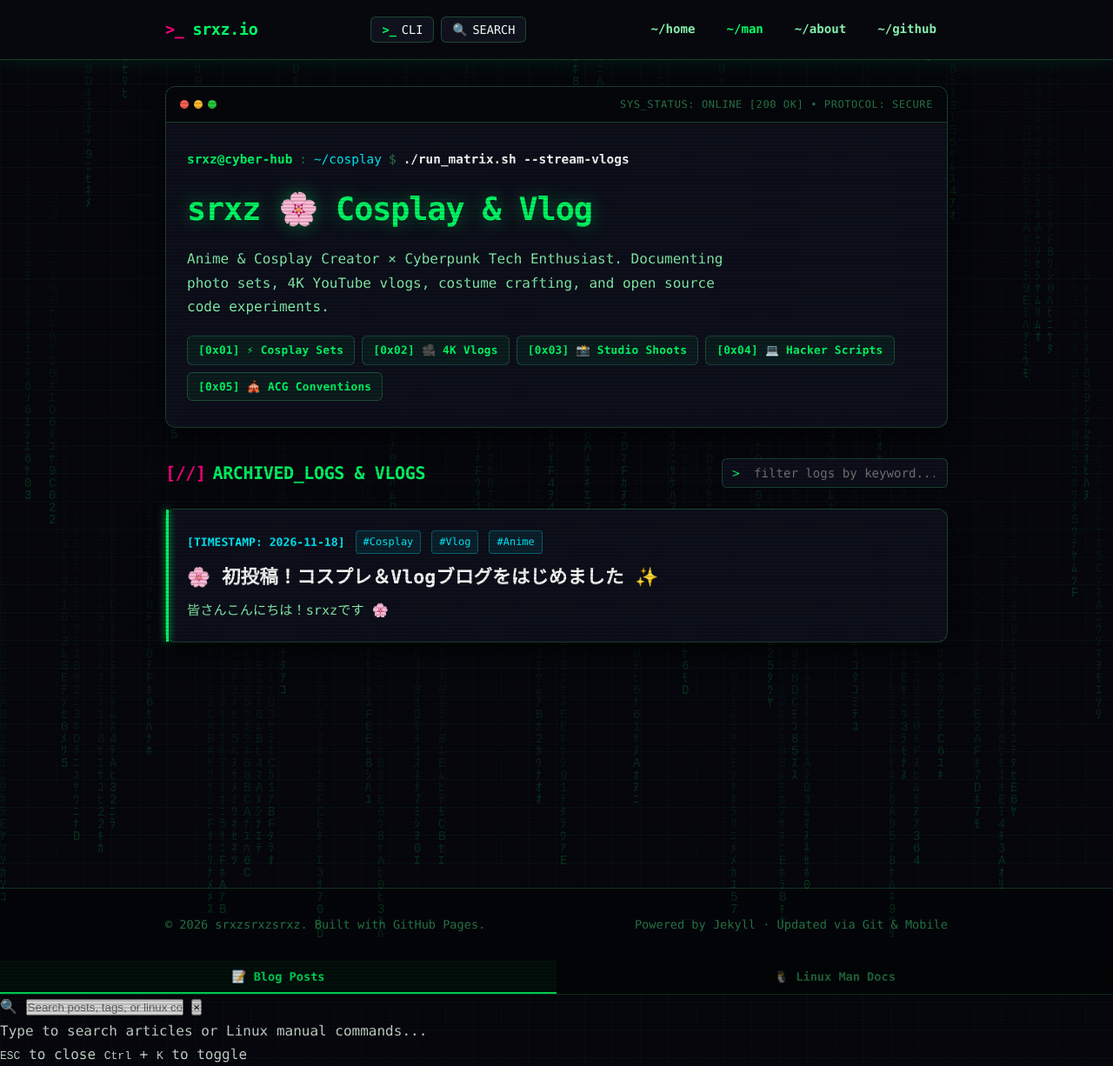
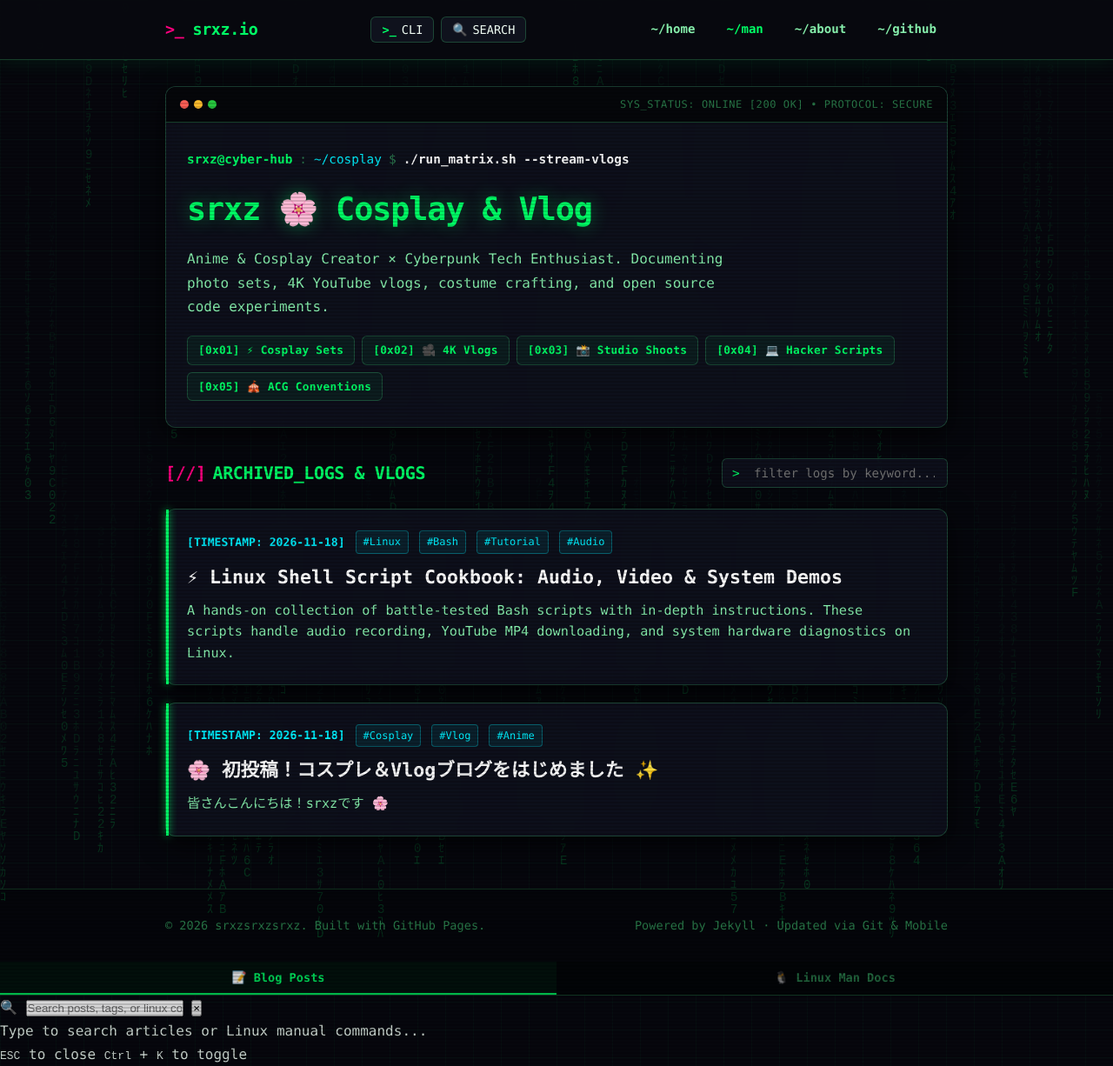
Before and after one commit to srxzsrxzsrxz/srxzsrxzsrxz.github.io, a Jekyll site: the page built from index.md, in a window 1280 px wide and 1226 px high. Shown: the whole window at 87% size. Built offline with Jekyll 4.4.1, drawn with Linux system fonts in a browser that asks for light colours; part of the change alters nothing that is shown.

Commit message:
Add ready-to-run shell script demos in scripts/ and rich cookbook tutorial post with line-by-line instructions

````diff
--- a/_config.yml
+++ b/_config.yml
@@ -17,4 +17,5 @@ exclude:
   - new-post.sh
   - run-editor.sh
   - editor.py
+  - scripts/
   - .pages.yml
--- /dev/null
+++ b/_posts/2026-11-18-linux-shell-script-cookbook.md
@@ -0,0 +1,133 @@
+---
+layout: post
+title: "⚡ Linux Shell Script Cookbook: Audio, Video & System Demos"
+date: 2026-11-18 19:30:00 +0800
+categories: [Linux, Bash, Tutorial, Audio]
+---
+
+A hands-on collection of battle-tested Bash scripts with in-depth instructions. These scripts handle **audio recording**, **YouTube MP4 downloading**, and **system hardware diagnostics** on Linux.
+
+All scripts are located in the [`scripts/`](https://github.com/srxzsrxzsrxz/srxzsrxzsrxz.github.io/tree/main/scripts) directory of this repository and are ready to run!
+
+---
+
+## 🎙️ Script 1: Audio Recording with ALSA & PipeWire
+
+Record voice notes from your microphone and immediately play them back to verify hardware audio.
+
+### The Shell Script (`scripts/record-audio.sh`):
+
+```bash
+#!/usr/bin/env bash
+set -euo pipefail
+
+DURATION="${1:-5}"                          # Default recording duration: 5 seconds
+OUTPUT_FILE="${2:-test_recording.wav}"      # Default filename
+DEVICE="${3:-plughw:1,0}"                   # Card 1, Device 0 (ALC897 Analog)
+
+echo "🎙️  Starting Audio Record (${DURATION}s) to ${OUTPUT_FILE}..."
+arecord -D "${DEVICE}" -f cd -d "${DURATION}" "${OUTPUT_FILE}"
+
+echo "🔊 Playing back audio test..."
+aplay -D "${DEVICE}" "${OUTPUT_FILE}" || aplay "${OUTPUT_FILE}"
+```
+
+### 📖 Rich Flag Instruction:
+
+| Command / Flag | Purpose & Function |
+| :--- | :--- |
+| `set -euo pipefail` | Strict Bash mode: halts script on error or unset variable. |
+| `arecord -D plughw:1,0` | Directs ALSA to use **Sound Card 1, Device 0** (Motherboard analog mic). |
+| `-f cd` | Standard CD quality: **16-bit little-endian, 44,100 Hz, Stereo**. |
+| `-d 5` | Tells `arecord` to capture for exactly 5 seconds, then stop automatically. |
+| `aplay` | Plays back the resulting WAV file to test speaker output. |
+
+### 🚀 How to Run:
+```bash
+# Record for 5 seconds (default):
+./scripts/record-audio.sh
+
+# Record for 10 seconds to custom filename:
+./scripts/record-audio.sh 10 my_voice.wav
+```
+
+---
+
+## 🎥 Script 2: 1-Click YouTube Video MP4 Downloader
+
+Download any YouTube video in full 1080p MP4 format with audio merged automatically.
+
+### The Shell Script (`scripts/download-yt-mp4.sh`):
+
+```bash
+#!/usr/bin/env bash
+set -euo pipefail
+
+URL="${1:?Error: Provide a YouTube URL!}"
+OUT_DIR="${2:-$HOME/Videos}"
+mkdir -p "${OUT_DIR}"
+
+yt-dlp \
+  -f "bv*[ext=mp4]+ba[ext=m4a]/b[ext=mp4]/b" \
+  --merge-output-format mp4 \
+  -o "${OUT_DIR}/%(title)s.%(ext)s" \
+  "${URL}"
+
+echo "✅ Saved to ${OUT_DIR}"
+```
+
+### 📖 Rich Flag Instruction:
+
+| Parameter | What it Does |
+| :--- | :--- |
+| `bv*[ext=mp4]` | Selects the **best video** stream encoded in MP4 (H.264/AVC). |
+| `ba[ext=m4a]` | Selects the **best audio** stream encoded in M4A (AAC). |
+| `--merge-output-format mp4` | Uses `ffmpeg` to merge the separate video and audio tracks without quality loss. |
+| `-o "%(title)s.%(ext)s"` | Automatically titles the output file using the actual YouTube video title. |
+
+### 🚀 How to Run:
+```bash
+./scripts/download-yt-mp4.sh "https://www.youtube.com/watch?v=jNQXAC9IVRw"
+```
+
+---
+
+## 💻 Script 3: Instant Linux System & Audio Diagnostics
+
+Quickly audit your operating system, memory usage, disk space, and PipeWire sound status.
+
+### The Shell Script (`scripts/system-diag.sh`):
+
+```bash
+#!/usr/bin/env bash
+set -euo pipefail
+
+echo "=== Linux System Diagnostic ==="
+echo "📌 OS: $(uname -srm)"
+echo "📌 RAM: $(free -h | awk 'NR==2{print $3 "/" $2}')"
+echo "📌 Disk: $(df -h / | awk 'NR==2{print $3 "/" $2 " used (" $5 ")"}')"
+
+# Audio Service Verification
+if systemctl --user is-active pipewire &>/dev/null; then
+  echo "📌 PipeWire Audio: ACTIVE ✅"
+else
+  echo "📌 PipeWire Audio: INACTIVE ❌ (Run: systemctl --user start pipewire)"
+fi
+
+echo "📌 IP: $(ip -4 addr show scope global | grep inet | awk '{print $2}')"
+```
+
+### 📖 Instruction Breakdown:
+
+- **`free -h | awk 'NR==2{print $3 "/" $2}'`**: Extracts line 2 (RAM) and formats used vs total in human-readable gigabytes (e.g. `2.4G/15G`).
+- **`systemctl --user is-active pipewire`**: Queries the user systemd daemon to verify if the modern Linux audio server is running.
+- **`ip -4 addr show scope global`**: Filters network cards to show only external/LAN IPv4 addresses, skipping loopback `127.0.0.1`.
+
+---
+
+## 💡 Best Practices for Writing Linux Shell Scripts
+
+1. **Always use a Shebang**: Start with `#!/usr/bin/env bash` for cross-distribution compatibility.
+2. **Enable Strict Mode**: Adding `set -euo pipefail` catches typos and prevents silent failures.
+3. **Set Execution Permissions**: Remember to run `chmod +x your_script.sh` before executing with `./your_script.sh`.
+4. **Parameter Defaults**: Use `${1:-default_value}` to set clean fallbacks if arguments are omitted.
````
Also changed, not shown: 3 other files.
